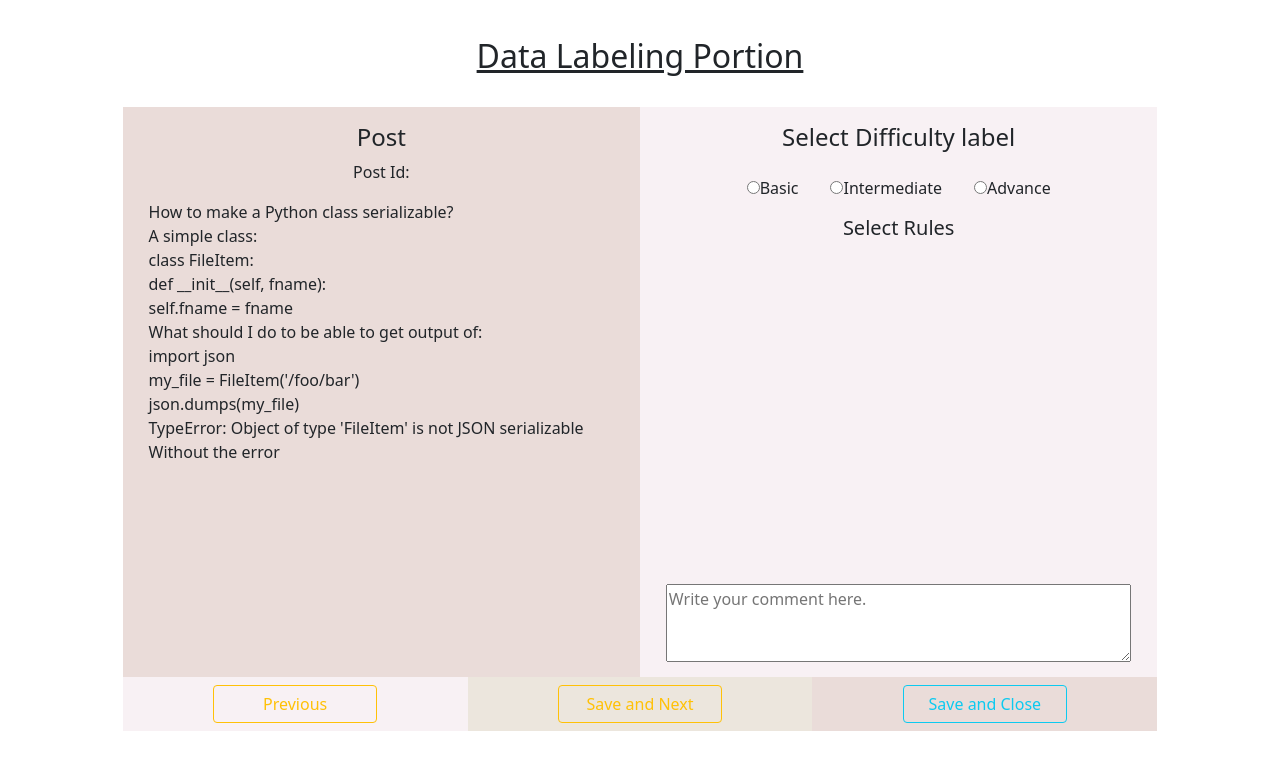
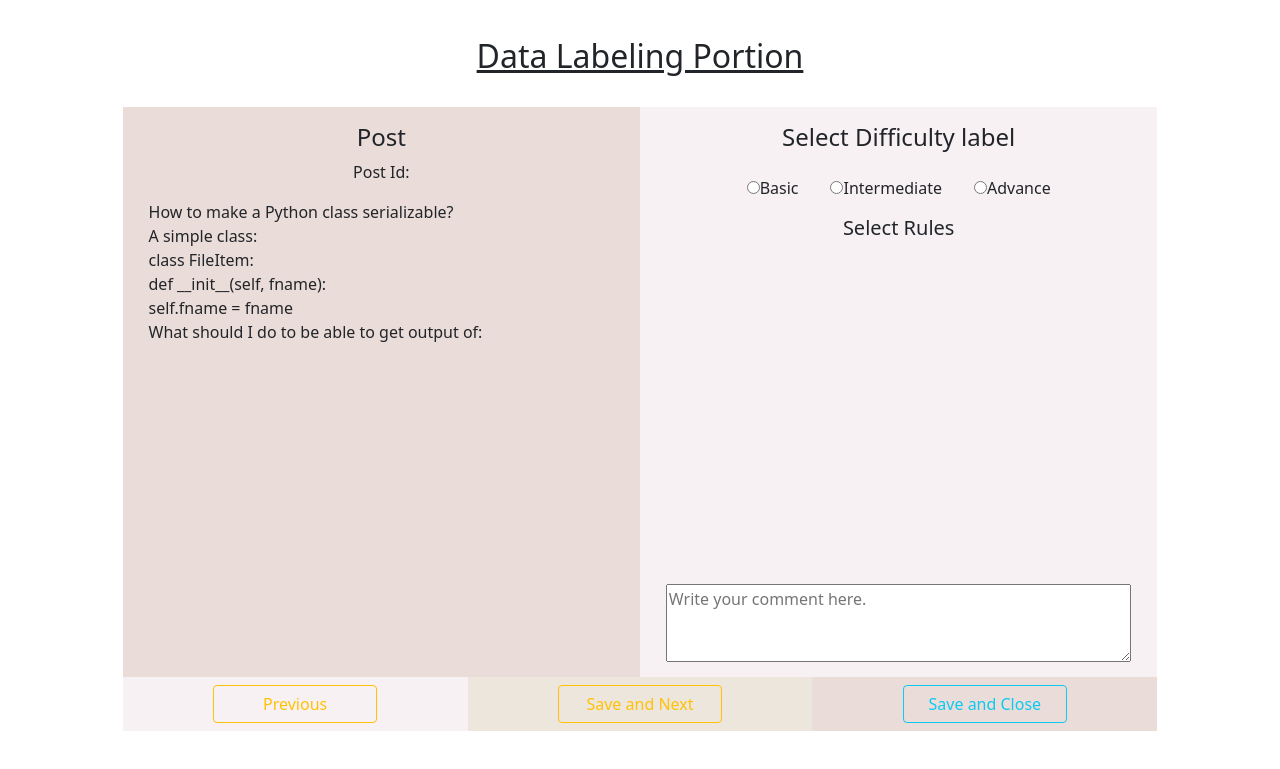
Before and after one commit to nawshin81/difficulty-labeling, a React (Create React App) app: page /labelpage in a window 1280 px wide. Shown: the part 585-1354 px from the top of the page. Built offline with nearby package versions, Linux system fonts and the light colour scheme.

Commit message:
inputfield

```diff
--- a/src/InputPart.js
+++ b/src/InputPart.js
@@ -91,7 +91,7 @@ const InputPart = (props) => {
         Data Labeling Portion
       </h2>
       <div style={{ backgroundColor: "#f8f1f4", minHeight: 570 }}>
-        <div style={{ float: "left", width: "50%", minHeight: 570, backgroundColor: "#eadcd9" }}>
+        <div style={{ float: "left", overflowY:"scroll", width: "50%", height: 570, backgroundColor: "#eadcd9" }}>
           <h4 className="d-flex justify-content-center pt-3">Post</h4>
           <p className="d-flex justify-content-center">Post Id:</p>
           <p style={{ paddingLeft: "5%", paddingRight: "3%" }}>
@@ -106,16 +106,7 @@ const InputPart = (props) => {
             self.fname = fname
             <br />
             What should I do to be able to get output of:
-            <br />
-            import json
-            <br />
-            my_file = FileItem('/foo/bar')
-            <br />
-            json.dumps(my_file)
-            <br />
-            TypeError: Object of type 'FileItem' is not JSON serializable
-            <br />
-            Without the error
+
           </p>
         </div>
 
@@ -168,7 +159,7 @@ const InputPart = (props) => {
                     {difficultywiserule.map(({ item_id, item_title }, index) => {
                       return (
                         <div key={index}>
-                          <input
+                          <input classname="col-md-1"
                             type="checkbox"
                             id={item_id}
                             name={item_title}
@@ -176,7 +167,7 @@ const InputPart = (props) => {
                             checked={checkedRules[item_id]}
                             onChange={() => handleOnChange(item_id)}
                           />
-                          <label htmlFor={`custom-checkbox-${item_id}`}>{item_title}</label>
+                          <label classname="col-md-11" htmlFor={`custom-checkbox-${item_id}`}>{item_title}</label>
                         </div>
                       );
                     })}
```
